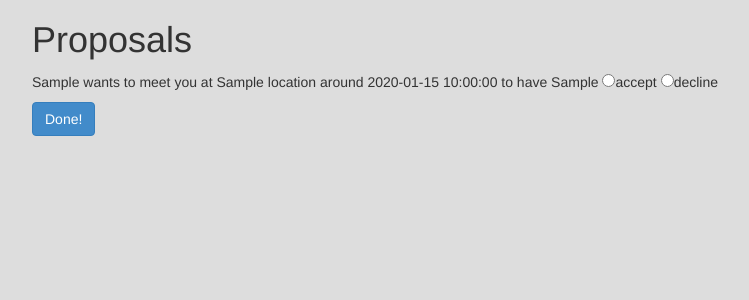
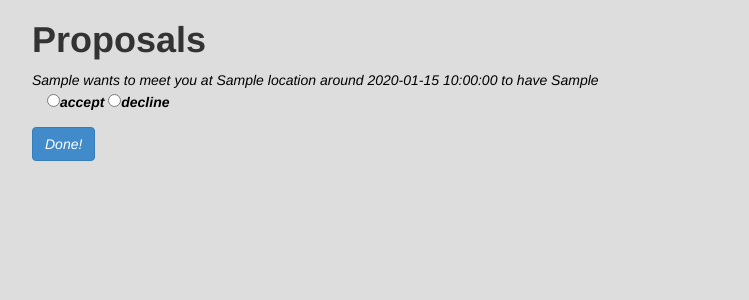
Before and after one commit to rahul-ahuja/MScProject_docker, a Flask app: page /proposals in a window 1280 px wide. Shown: the top 300 px of the page, without its empty margins (38-787 px from the left). Run offline with Flask 2, Linux system fonts and the light colour scheme; the visitor is signed in with stand-in values (Sample User, id 1); a database or web service that is not in the repository returns one stand-in record (values such as "Sample title"); some libraries are stand-ins or nearby versions.

Commit message:
added style

```diff
--- a/templates/proposals.html
+++ b/templates/proposals.html
@@ -1,6 +1,26 @@
 {% extends 'layout.html' %}
 {% block title%}Displaying the proposals{% endblock %}
 {% block body %}
+
+<style type="text/css">
+
+	.container input
+	{
+  		cursor: pointer;
+	}
+
+
+
+	p
+	{
+		font-style: italic;
+		color: black;
+	}
+
+	h1{
+		font-weight: bold;
+	}
+</style>
 
 <script>
 function confirm() {
@@ -33,8 +53,10 @@ function confirm() {
 <input type="hidden" name="csrf_token" value="{{ csrf_token() }}"/>
 {% for row in prop_row%}
 <p>{{ row[0] }} wants to meet you at {{ row[1] }} around {{ row[3] }} to have {{ row[2] }}
+	<label class="container">
 	<input type="radio" id = "accept" name="prop_id" value="accept {{row}}">accept
 	<input type="radio" id = "decline" name="prop_id" value="decline {{row}}">decline
+	</label>
 </p>
 
 {% endfor %}
```
